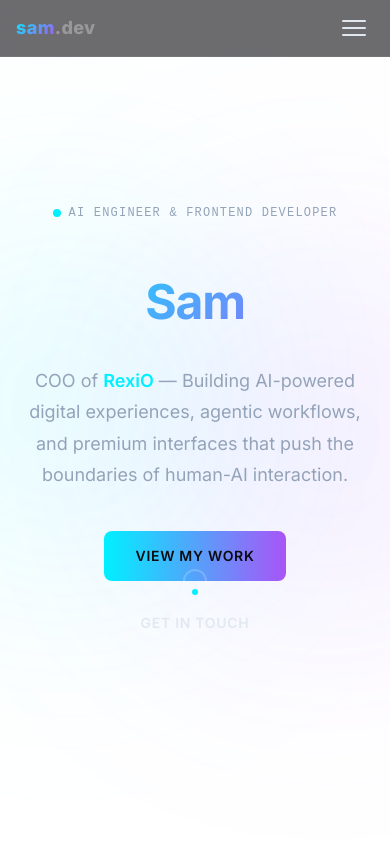
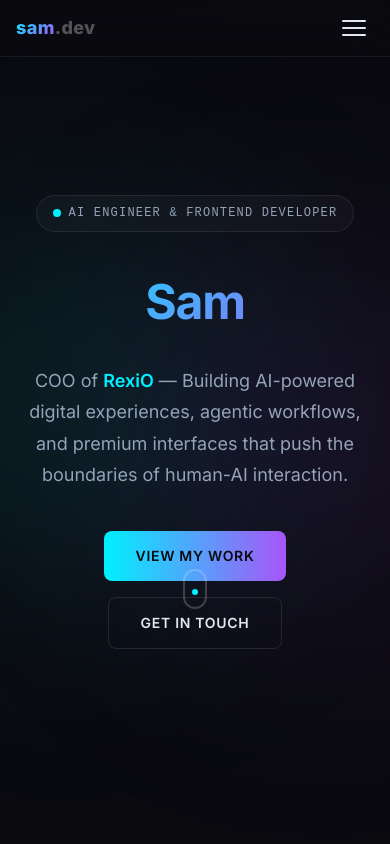
Before and after one commit to samthe-dev/myportfolio, a Next.js app: page / in a window 390 px wide. Shown: the top 844 px of the page. Built offline with nearby package versions, Linux system fonts and the light colour scheme.

Commit message:
fix: mobile navbar — proper hamburger menu, fullscreen overlay, site-width matched

```diff
--- a/src/app/globals.css
+++ b/src/app/globals.css
@@ -1,27 +1,20 @@
 @import "tailwindcss";
-@import "tw-animate-css";
-@import "shadcn/tailwind.css";
-
-@custom-variant dark (&:is(.dark *));
 
 @layer base {
   * {
     margin: 0;
     padding: 0;
     box-sizing: border-box;
-    @apply border-border outline-ring/50;
   }
   html {
     scroll-behavior: smooth;
-    @apply font-sans;
   }
   body {
     font-family: 'Inter', sans-serif;
-    background-color: #0a0a0f;
-    color: #e2e8f0;
+    background-color: #0a0a0f !important;
+    color: #e2e8f0 !important;
     line-height: 1.6;
     overflow-x: hidden;
-    @apply bg-background text-foreground;
   }
   ::-webkit-scrollbar { width: 6px; }
   ::-webkit-scrollbar-track { background: #0a0a0f; }
@@ -33,123 +26,22 @@
   }
 }
 
-/* Responsive utilities */
-@media (min-width: 768px) {
-  .hidden.md\:flex { display: flex !important; }
+/* Force dark theme — override shadcn defaults */
+:root {
+  --background: #0a0a0f !important;
+  --foreground: #e2e8f0 !important;
+  --card: rgba(255,255,255,0.03) !important;
+  --card-foreground: #e2e8f0 !important;
+  --primary: #00f0ff !important;
+  --primary-foreground: #0a0a0f !important;
+  --secondary: rgba(255,255,255,0.05) !important;
+  --secondary-foreground: #e2e8f0 !important;
+  --muted: rgba(255,255,255,0.05) !important;
+  --muted-foreground: #94a3b8 !important;
+  --accent: #a855f7 !important;
+  --accent-foreground: #e2e8f0 !important;
+  --border: rgba(255,255,255,0.08) !important;
+  --input: rgba(255,255,255,0.08) !important;
+  --ring: #00f0ff !important;
+  --radius: 0.75rem !important;
 }
-
-@media (max-width: 767px) {
-  .hidden.md\:flex { display: none !important; }
-}
-
-@theme inline {
-  --font-heading: var(--font-sans);
-  --font-sans: var(--font-sans);
-  --color-sidebar-ring: var(--sidebar-ring);
-  --color-sidebar-border: var(--sidebar-border);
-  --color-sidebar-accent-foreground: var(--sidebar-accent-foreground);
-  --color-sidebar-accent: var(--sidebar-accent);
-  --color-sidebar-primary-foreground: var(--sidebar-primary-foreground);
-  --color-sidebar-primary: var(--sidebar-primary);
-  --color-sidebar-foreground: var(--sidebar-foreground);
-  --color-sidebar: var(--sidebar);
-  --color-chart-5: var(--chart-5);
-  --color-chart-4: var(--chart-4);
-  --color-chart-3: var(--chart-3);
-  --color-chart-2: var(--chart-2);
-  --color-chart-1: var(--chart-1);
-  --color-ring: var(--ring);
-  --color-input: var(--input);
-  --color-border: var(--border);
-  --color-destructive: var(--destructive);
-  --color-accent-foreground: var(--accent-foreground);
-  --color-accent: var(--accent);
-  --color-muted-foreground: var(--muted-foreground);
-  --color-muted: var(--muted);
-  --color-secondary-foreground: var(--secondary-foreground);
-  --color-secondary: var(--secondary);
-  --color-primary-foreground: var(--primary-foreground);
-  --color-primary: var(--primary);
-  --color-popover-foreground: var(--popover-foreground);
-  --color-popover: var(--popover);
-  --color-card-foreground: var(--card-foreground);
-  --color-card: var(--card);
-  --color-foreground: var(--foreground);
-  --color-background: var(--background);
-  --radius-sm: calc(var(--radius) * 0.6);
-  --radius-md: calc(var(--radius) * 0.8);
-  --radius-lg: var(--radius);
-  --radius-xl: calc(var(--radius) * 1.4);
-  --radius-2xl: calc(var(--radius) * 1.8);
-  --radius-3xl: calc(var(--radius) * 2.2);
-  --radius-4xl: calc(var(--radius) * 2.6);
-}
-
-:root {
-  --background: oklch(1 0 0);
-  --foreground: oklch(0.145 0 0);
-  --card: oklch(1 0 0);
-  --card-foreground: oklch(0.145 0 0);
-  --popover: oklch(1 0 0);
-  --popover-foreground: oklch(0.145 0 0);
-  --primary: oklch(0.205 0 0);
-  --primary-foreground: oklch(0.985 0 0);
-  --secondary: oklch(0.97 0 0);
-  --secondary-foreground: oklch(0.205 0 0);
-  --muted: oklch(0.97 0 0);
-  --muted-foreground: oklch(0.556 0 0);
-  --accent: oklch(0.97 0 0);
-  --accent-foreground: oklch(0.205 0 0);
-  --destructive: oklch(0.577 0.245 27.325);
-  --border: oklch(0.922 0 0);
-  --input: oklch(0.922 0 0);
-  --ring: oklch(0.708 0 0);
-  --chart-1: oklch(0.87 0 0);
-  --chart-2: oklch(0.556 0 0);
-  --chart-3: oklch(0.439 0 0);
-  --chart-4: oklch(0.371 0 0);
-  --chart-5: oklch(0.269 0 0);
-  --radius: 0.625rem;
-  --sidebar: oklch(0.985 0 0);
-  --sidebar-foreground: oklch(0.145 0 0);
-  --sidebar-primary: oklch(0.205 0 0);
-  --sidebar-primary-foreground: oklch(0.985 0 0);
-  --sidebar-accent: oklch(0.97 0 0);
-  --sidebar-accent-foreground: oklch(0.205 0 0);
-  --sidebar-border: oklch(0.922 0 0);
-  --sidebar-ring: oklch(0.708 0 0);
-}
-
-.dark {
-  --background: oklch(0.145 0 0);
-  --foreground: oklch(0.985 0 0);
-  --card: oklch(0.205 0 0);
-  --card-foreground: oklch(0.985 0 0);
-  --popover: oklch(0.205 0 0);
-  --popover-foreground: oklch(0.985 0 0);
-  --primary: oklch(0.922 0 0);
-  --primary-foreground: oklch(0.205 0 0);
-  --secondary: oklch(0.269 0 0);
-  --secondary-foreground: oklch(0.985 0 0);
-  --muted: oklch(0.269 0 0);
-  --muted-foreground: oklch(0.708 0 0);
-  --accent: oklch(0.269 0 0);
-  --accent-foreground: oklch(0.985 0 0);
-  --destructive: oklch(0.704 0.191 22.216);
-  --border: oklch(1 0 0 / 10%);
-  --input: oklch(1 0 0 / 15%);
-  --ring: oklch(0.556 0 0);
-  --chart-1: oklch(0.87 0 0);
-  --chart-2: oklch(0.556 0 0);
-  --chart-3: oklch(0.439 0 0);
-  --chart-4: oklch(0.371 0 0);
-  --chart-5: oklch(0.269 0 0);
-  --sidebar: oklch(0.205 0 0);
-  --sidebar-foreground: oklch(0.985 0 0);
-  --sidebar-primary: oklch(0.488 0.243 264.376);
-  --sidebar-primary-foreground: oklch(0.985 0 0);
-  --sidebar-accent: oklch(0.269 0 0);
-  --sidebar-accent-foreground: oklch(0.985 0 0);
-  --sidebar-border: oklch(1 0 0 / 10%);
-  --sidebar-ring: oklch(0.556 0 0);
-}
--- a/src/components/Navbar.tsx
+++ b/src/components/Navbar.tsx
@@ -69,7 +69,7 @@ export default function Navbar() {
             <span style={{ color: "rgba(255,255,255,0.3)" }}>.dev</span>
           </a>
 
-          {/* Hamburger Button — always visible on mobile */}
+          {/* Hamburger Button */}
           <button
             onClick={() => setMobileOpen(!mobileOpen)}
             style={{
```
